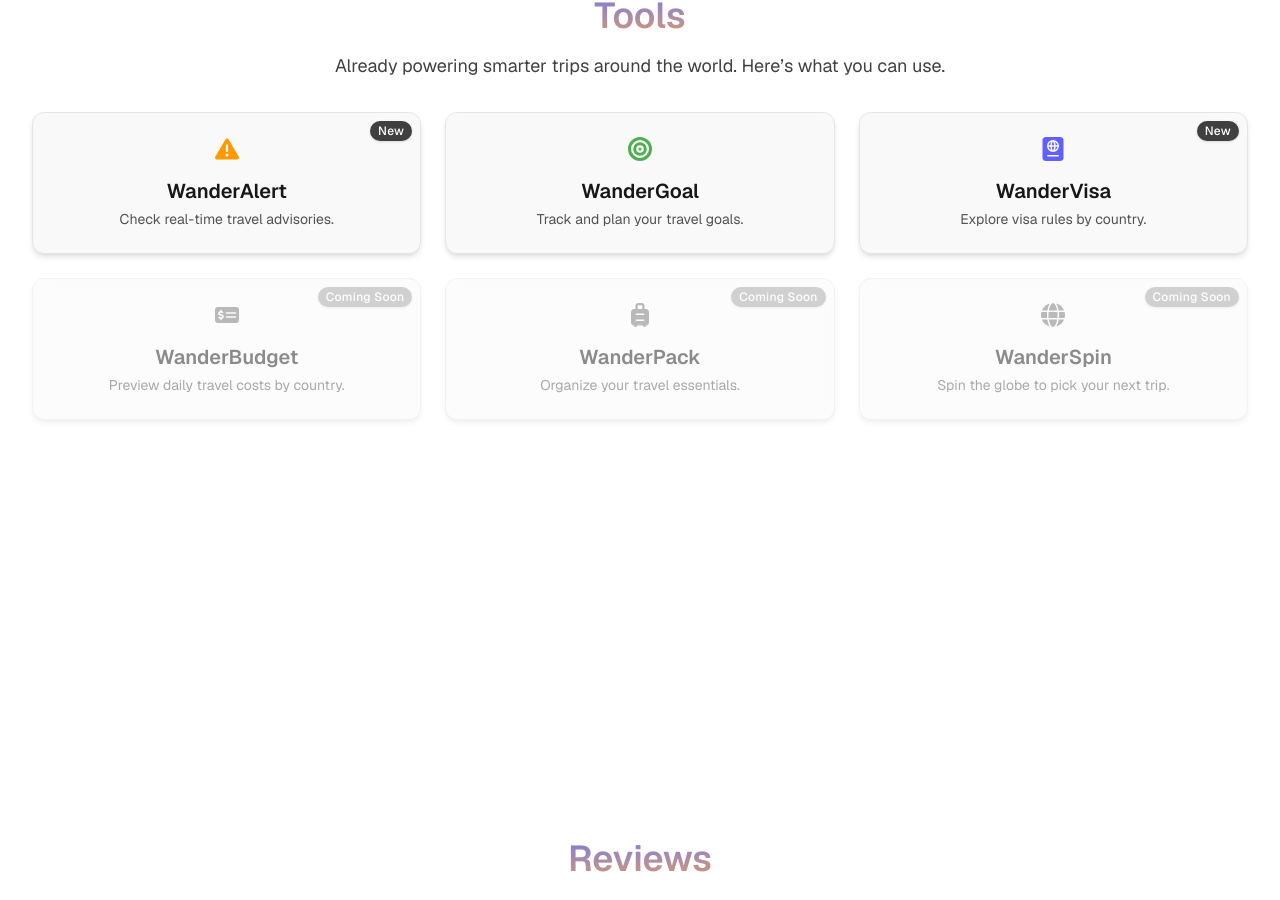
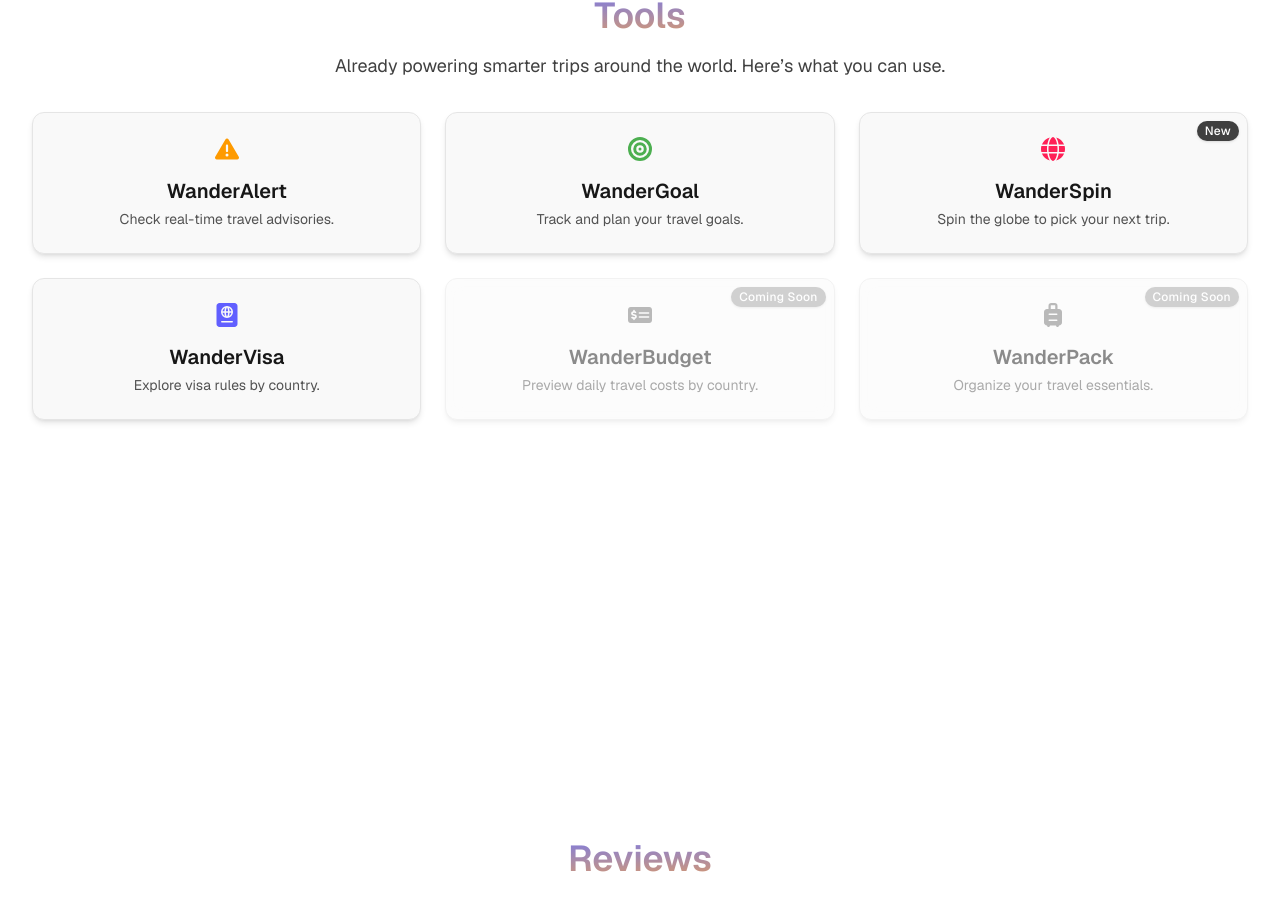
Before and after one commit to afigard/wandertools, a Next.js app: page / in a window 1280 px wide. Shown: the part 1136-2036 px from the top of the page. Built offline with nearby package versions, Linux system fonts and the light colour scheme.

Commit message:
🚀 Deploy WanderSpin

```diff
--- a/app/page.tsx
+++ b/app/page.tsx
@@ -22,7 +22,6 @@ const apps = [
     icon: <FaTriangleExclamation className="text-2xl text-amber-500" />,
     href: "https://wanderalert.vercel.app/",
     disabled: false,
-    badge: "new",
   },
   {
     name: "WanderGoal",
@@ -32,12 +31,19 @@ const apps = [
     disabled: false,
   },
   {
+    name: "WanderSpin",
+    description: "Spin the globe to pick your next trip.",
+    icon: <FaGlobe className="text-2xl text-rose-500" />,
+    href: "https://wanderspin.vercel.app/",
+    disabled: false,
+    badge: "new",
+  },
+  {
     name: "WanderVisa",
     description: "Explore visa rules by country.",
     icon: <FaPassport className="text-2xl text-indigo-500" />,
     href: "https://wandervisa-nine.vercel.app/",
     disabled: false,
-    badge: "new",
   },
   {
     name: "WanderBudget",
@@ -50,13 +56,6 @@ const apps = [
     name: "WanderPack",
     description: "Organize your travel essentials.",
     icon: <FaSuitcaseRolling className="text-2xl text-neutral-500" />,
-    href: "",
-    disabled: true,
-  },
-  {
-    name: "WanderSpin",
-    description: "Spin the globe to pick your next trip.",
-    icon: <FaGlobe className="text-2xl text-neutral-500" />,
     href: "",
     disabled: true,
   },
```
